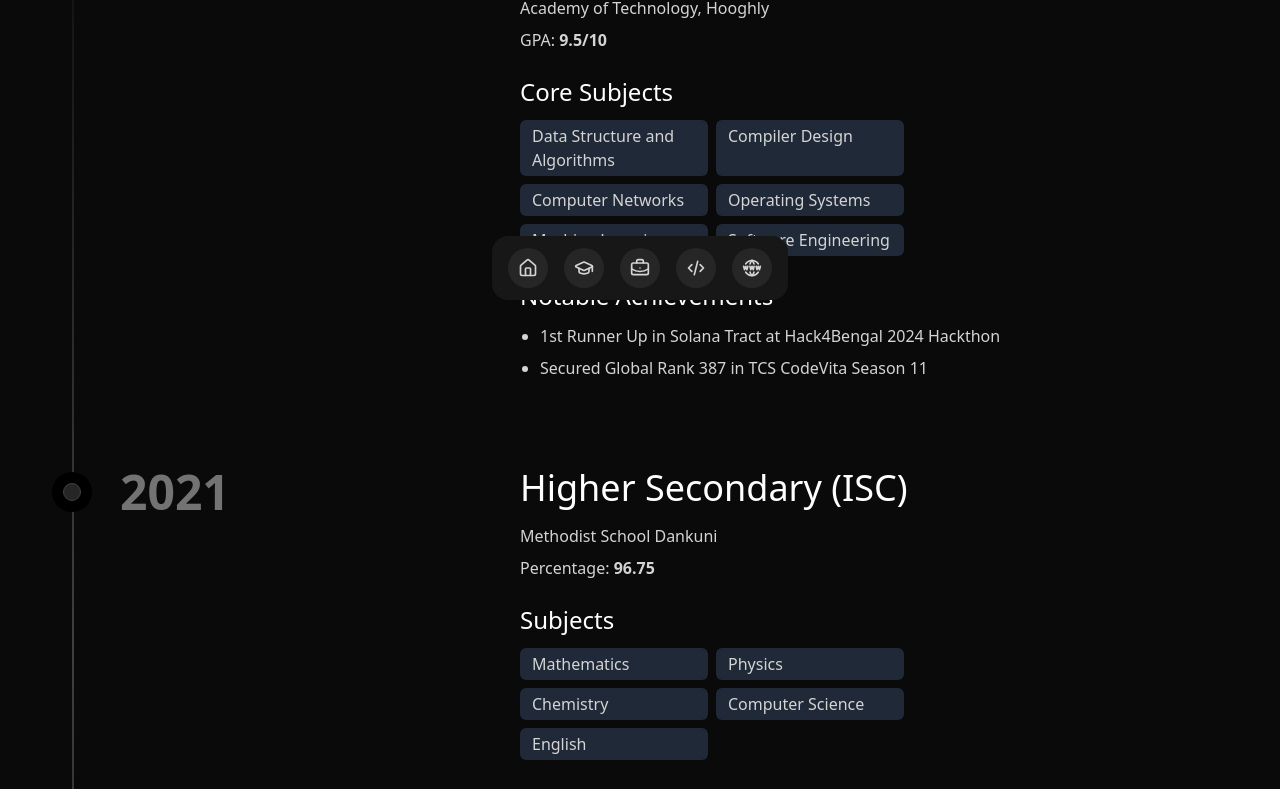
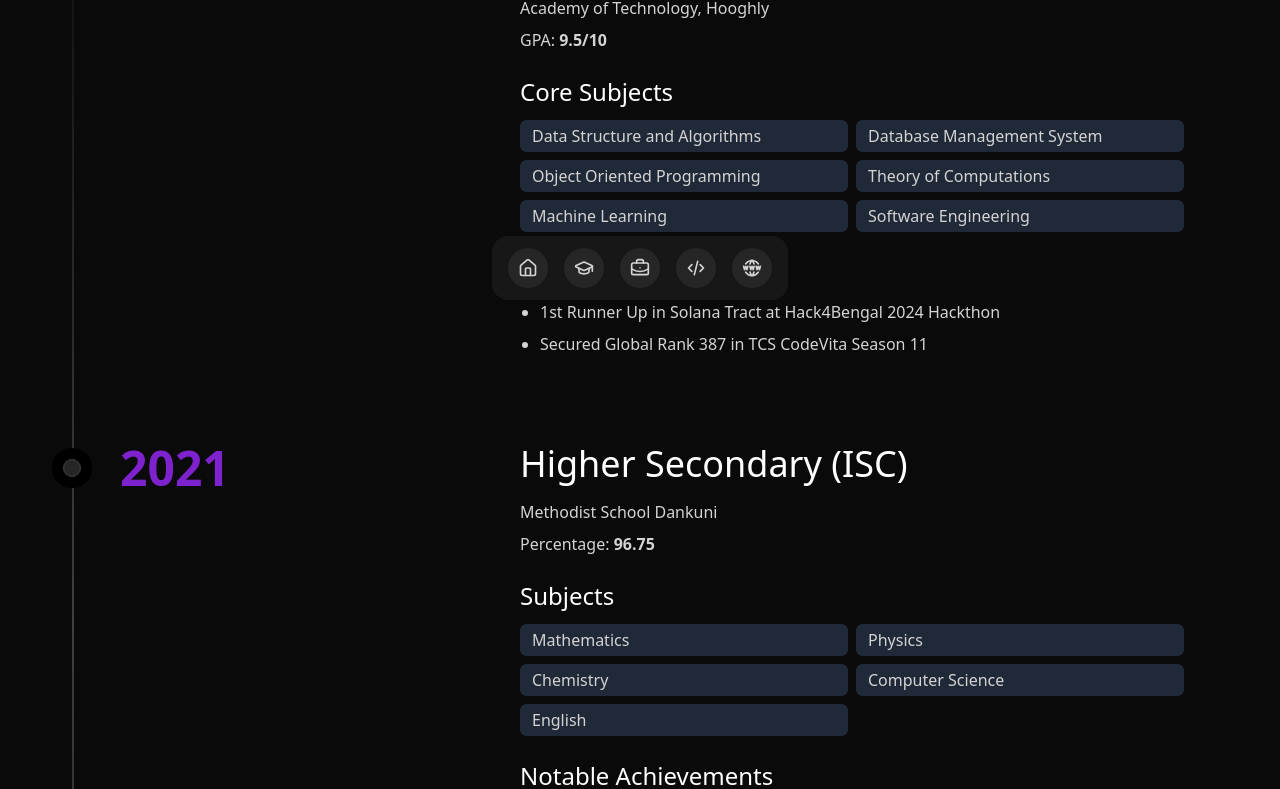
Before and after one commit to Ankit-AP-Paul/ankit-portfolio, a Next.js app: page /education in a window 1280 px wide. Shown: the part 500-1289 px from the top of the page. Built offline with nearby package versions, Linux system fonts and the light colour scheme.

Commit message:
Refactor education timeline and tabs component styles

```diff
--- a/components/EducationTimeline.tsx
+++ b/components/EducationTimeline.tsx
@@ -20,18 +20,18 @@ export default function EducationTimeline() {
           <h3 className="text-md md:text-2xl mt-6 mb-3 text-black dark:text-white">
             Core Subjects
           </h3>
-          <ul className="text-neutral-700 dark:text-neutral-300 text-sm md:text-base max-w-sm mt-2 grid grid-cols-2 gap-2">
+          <ul className="text-neutral-700 dark:text-neutral-300 text-sm md:text-base max-w-2xl mt-2 grid grid-cols-2 gap-2">
             <li className="bg-gray-100 dark:bg-gray-800 rounded-md px-3 py-1">
               Data Structure and Algorithms
             </li>
             <li className="bg-gray-100 dark:bg-gray-800 rounded-md px-3 py-1">
-              Compiler Design
+              Database Management System
             </li>
             <li className="bg-gray-100 dark:bg-gray-800 rounded-md px-3 py-1">
-              Computer Networks
+              Object Oriented Programming
             </li>
             <li className="bg-gray-100 dark:bg-gray-800 rounded-md px-3 py-1">
-              Operating Systems
+              Theory of Computations
             </li>
             <li className="bg-gray-100 dark:bg-gray-800 rounded-md px-3 py-1">
               Machine Learning
@@ -70,7 +70,7 @@ export default function EducationTimeline() {
           <h3 className="text-md md:text-2xl mt-6 mb-3 text-black dark:text-white">
             Subjects
           </h3>
-          <ul className="text-neutral-700 dark:text-neutral-300 text-sm md:text-base max-w-sm mt-2 grid grid-cols-2 gap-2">
+          <ul className="text-neutral-700 dark:text-neutral-300 text-sm md:text-base max-w-2xl mt-2 grid grid-cols-2 gap-2">
             <li className="bg-gray-100 dark:bg-gray-800 rounded-md px-3 py-1">
               Mathematics
             </li>
@@ -114,7 +114,7 @@ export default function EducationTimeline() {
           <h3 className="text-md md:text-2xl mt-6 mb-3 text-black dark:text-white">
             Subjects
           </h3>
-          <ul className="text-neutral-700 dark:text-neutral-300 text-sm md:text-base max-w-sm mt-2 grid grid-cols-2 gap-2">
+          <ul className="text-neutral-700 dark:text-neutral-300 text-sm md:text-base max-w-2xl mt-2 grid grid-cols-2 gap-2">
             <li className="bg-gray-100 dark:bg-gray-800 rounded-md px-3 py-1">
               Science
             </li>
--- a/components/ui/tabs.tsx
+++ b/components/ui/tabs.tsx
@@ -77,7 +77,7 @@ export const Tabs = ({
         active={active}
         key={active.value}
         hovering={hovering}
-        className={cn("mt-10", contentClassName)}
+        className={cn("mt-12", contentClassName)}
       />
     </>
   );
--- a/components/ui/timeline.tsx
+++ b/components/ui/timeline.tsx
@@ -45,7 +45,7 @@ export const Timeline = ({ data }: { data: TimelineEntry[] }) => {
               <div className="h-10 absolute left-3 md:left-3 w-10 rounded-full bg-white dark:bg-black flex items-center justify-center">
                 <div className="h-4 w-4 rounded-full bg-neutral-200 dark:bg-neutral-800 border border-neutral-300 dark:border-neutral-700 p-2" />
               </div>
-              <h3 className="hidden md:block text-xl md:pl-20 md:text-5xl font-bold text-neutral-500 dark:text-neutral-500 ">
+              <h3 className="hidden md:block text-xl md:pl-20 md:text-5xl font-bold text-purple-700 dark:text-purple-700 ">
                 {item.title}
               </h3>
             </div>
```
